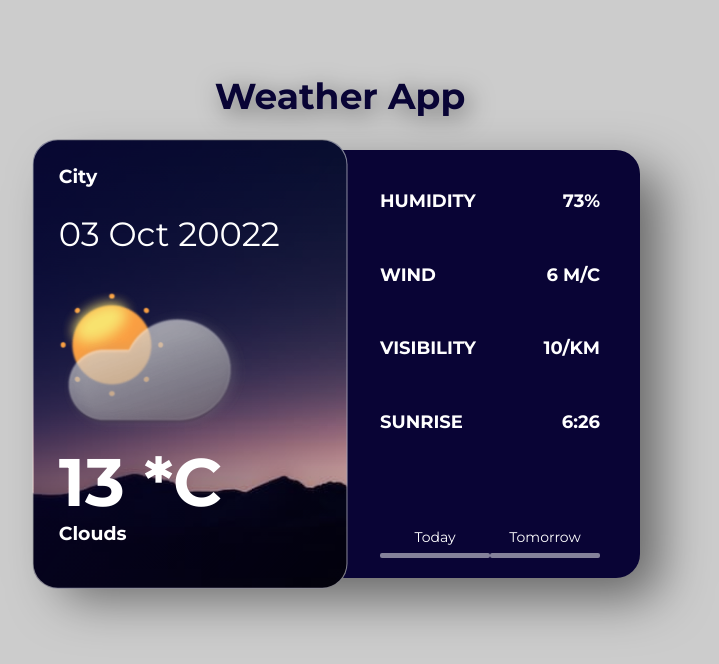
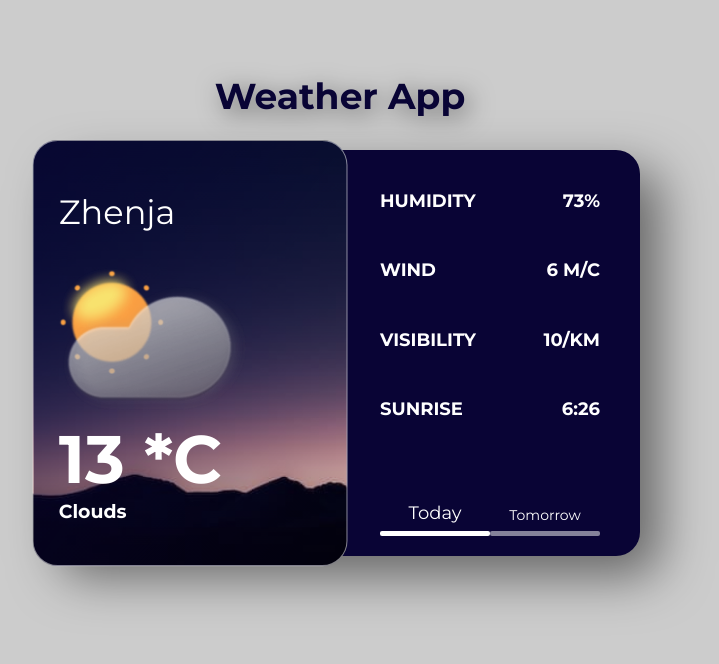
Before and after one commit to Ebazhanov/weather-app, a React (Create React App) app: page / in a window 1280 px wide. Shown: the top 664 px of the page, without its empty margins (300-1019 px from the left). Built offline with nearby package versions, Linux system fonts and the light colour scheme; no server answers.

Commit message:
populating data in UI + fix console errors

```diff
--- a/src/components/app/App.tsx
+++ b/src/components/app/App.tsx
@@ -19,7 +19,7 @@ function App() {
         return;
       }
       const url = getUrl(API_END_POINT, latitude, longitude, API_KEY);
-      console.log(url);
+      //console.log(url);
 
       const response = await fetch(url);
       const rawData = await response.json();
--- a/src/components/details/Details.tsx
+++ b/src/components/details/Details.tsx
@@ -1,6 +1,11 @@
 import "./Details.css";
 
-export default function Detail() {
+type Props = {
+  onChangeDay: ({ target }: { target: any }) => void;
+  weatherDay: string;
+};
+
+export default function Detail({ onChangeDay, weatherDay }: Props) {
   return (
     <>
       <dl className="card__details details">
@@ -28,15 +33,24 @@ export default function Detail() {
         </div>
       </dl>
       <div className="card__toggle toggle">
-        <input className="toggle__radio" type="radio" name="day" id="today" />
+        <input
+          onChange={onChangeDay}
+          className="toggle__radio"
+          type="radio"
+          name="day"
+          id="today"
+          checked={weatherDay === "today"}
+        />
         <label className="toggle__label" htmlFor="today">
           Today
         </label>
         <input
+          onChange={onChangeDay}
           className="toggle__radio"
           type="radio"
           name="day"
           id="tomorrow"
+          checked={weatherDay === "tomorrow"}
         />
         <label className="toggle__label" htmlFor="tomorrow">
           Tomorrow
--- a/src/components/header/Header.tsx
+++ b/src/components/header/Header.tsx
@@ -1,12 +1,18 @@
 import "./Header.css";
 import icon from "../../img/02d.png";
 
-export const Header = () => {
+export const Header = ({
+  city,
+  date,
+  temp,
+  description,
+  shortDescription,
+}: any) => {
   return (
     <>
-      <h2 className="title">City</h2>
+      <h2 className="title">{city}</h2>
       <time className="date" dateTime="2022-10-02">
-        03 Oct 20022
+        Zhenja
       </time>
       <div className="icon">
         <img src={icon} alt="Clouds" />
--- a/src/components/weather-card/WeatherCard.tsx
+++ b/src/components/weather-card/WeatherCard.tsx
@@ -6,13 +6,29 @@ import { useState } from "react";
 export const WeatherCard = ({ data }: any) => {
   const [currentDay, setCurrentDay] = useState("today");
 
+  const { city, sunrise, sunset, today } = data;
+  const todayWeather = data[currentDay];
+
   return (
     <article className="card">
       <div className="left-col">
-        <Header />
+        <Header
+          city={city}
+          /*
+          date={todayWeather.date}
+          temp={todayWeather.temp}
+          icon={todayWeather.icon}
+          description={todayWeather.description}
+          shortDescription={todayWeather.shortDescription}*/
+        />
       </div>
       <div className="right-col">
-        <Detail />
+        <Detail
+          onChangeDay={({ target }: { target: any }) =>
+            setCurrentDay(target.id)
+          }
+          weatherDay={currentDay}
+        />
       </div>
     </article>
   );
```
Also changed, not shown: public/manifest.json.
